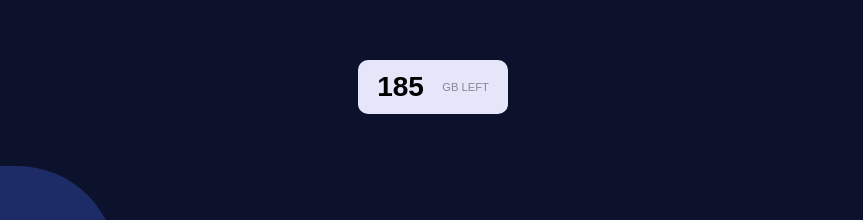
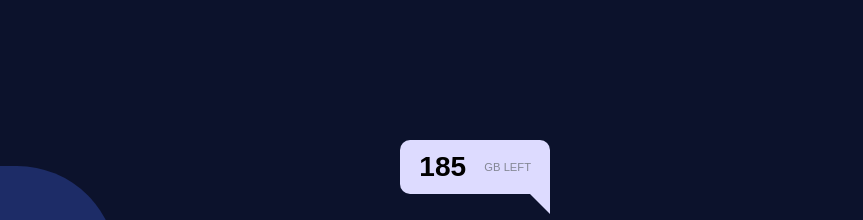
Before and after one commit to obioraigboanusi/Fylo-data-storage-component-master, a plain HTML site: page index.html in a window 1280 px wide. Shown: the part 148-368 px from the top of the page, 417-1280 px from the left. Drawn offline with Linux system fonts and the light colour scheme; a web font is replaced by a local one.

Commit message:
Added the pointer and other additional adjustments

```diff
--- a/index.html
+++ b/index.html
@@ -40,7 +40,7 @@
             <span>1000 gb</span>
           </div>
         </div>
-        <div id="storage-left" class="container">
+        <div id="storage-left" class="triangle">
           <strong>185</strong><p>gb left</p>
        </div>
       </section>
--- a/styles.css
+++ b/styles.css
@@ -12,6 +12,7 @@ main{
   background-image: url('images/bg-mobile.svg');
   background-repeat: no-repeat;
   background-size: cover;
+  height: 100vh;
 }
 #raper-all{
   display: flex;
@@ -125,7 +126,7 @@ p{
   font-size: 0.6em;
 }
 #storage-left{
-  background-color: lavender;
+  background-color: hsl(243, 100%, 93%);
   padding: 10px;
   text-transform: uppercase;
   width: 150px;
@@ -137,10 +138,13 @@ p{
   position: relative;
   top: -50px;
   z-index: 1;
+  border-top-right-radius: 10px 10px;
+  border-top-left-radius: 10px 10px;
+  border-bottom-left-radius: 10px 10px;
+  border-bottom-right-radius: 10px 10px;
 }
 #rader-div{
   padding-bottom: 50px;
-  /* text-align: center; */
 }
 strong{
   font-family: 'Raleway', sans-serif;
@@ -151,10 +155,6 @@ strong{
 }
 #storage-left p{
   color: hsl(229, 7%, 55%);
-}
-.attribution { font-size: 11px; text-align: center;
-}
-.attribution a { color: hsl(228, 45%, 44%);
 }
 @media screen and (min-width: 800px){
   body{
@@ -174,10 +174,21 @@ strong{
   #storage-left{
     width: 150px;
     margin: 0;
+    border-bottom-right-radius: 0px 0px;
     position: relative;
-    top: -30vh;
-    right: -50px;
+    top: -20vh;
+    right: -18%;
     z-index: 1;
+  }
+  #storage-left:after{
+    position: absolute;
+    width: 0;
+    height: 0;
+    border-left: 20px solid transparent;
+    border-top: 20px solid hsl(243, 100%, 93%);
+    content: '';
+    top:100%;
+    right: -0%;
   }
   header{
     width: 30%;
```
